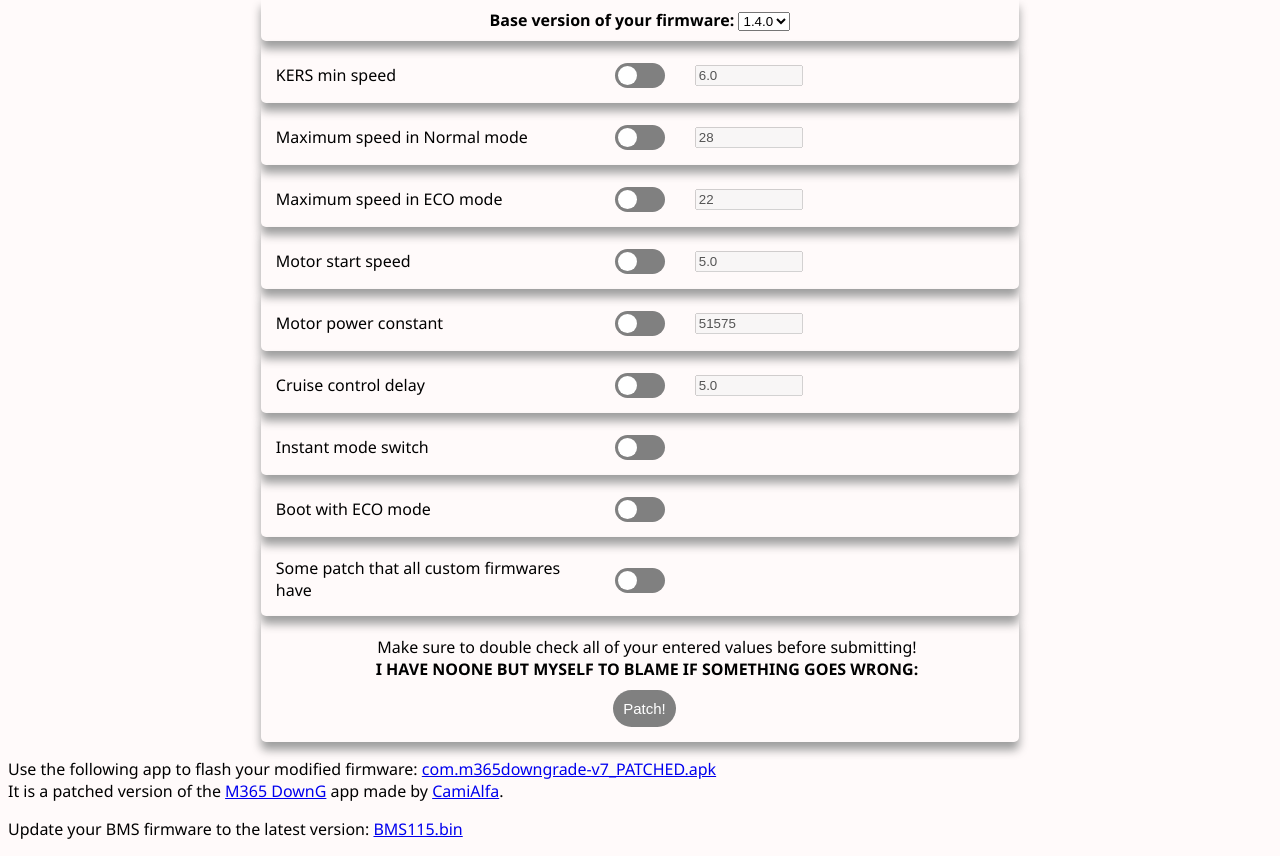
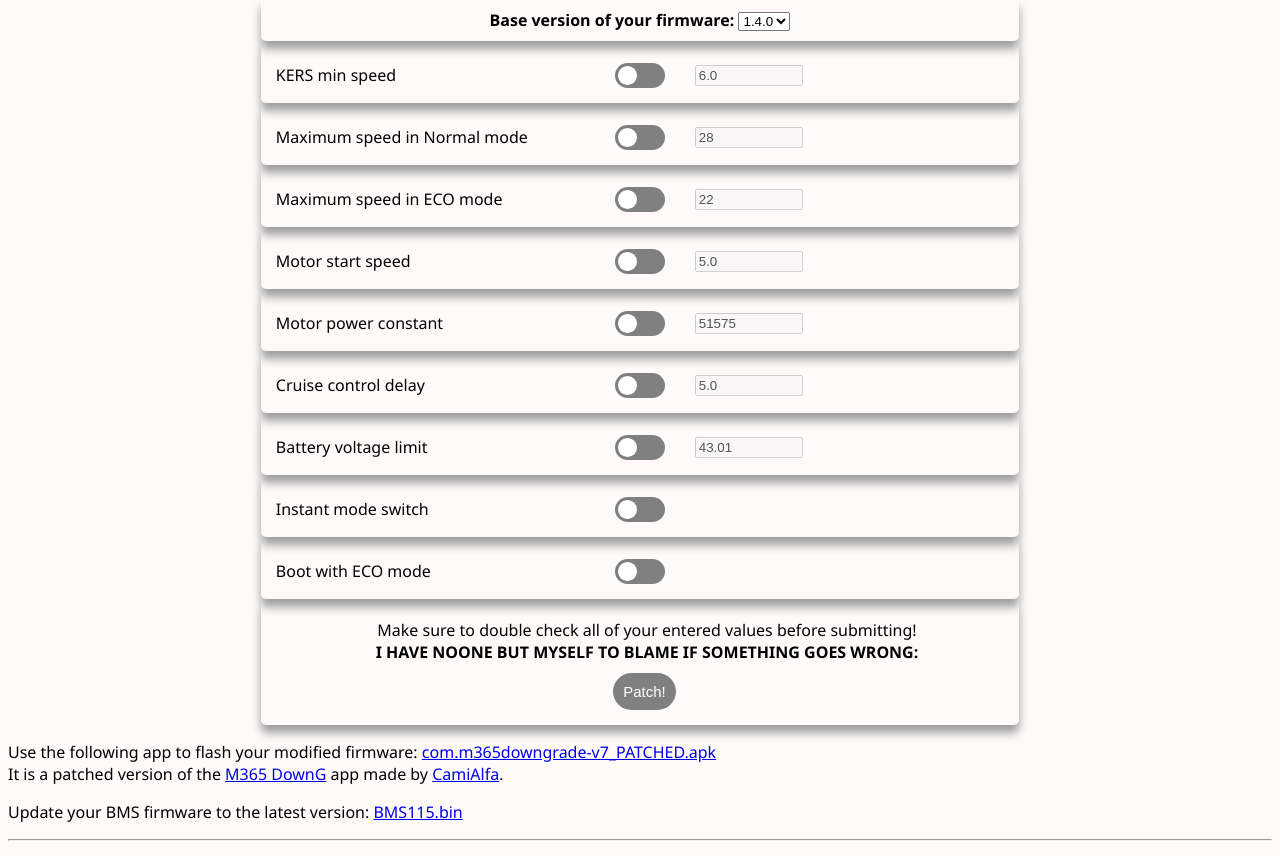
Before and after one commit to BotoX/xiaomi-m365-firmware-patcher, a Flask app: page / in a window 1280 px wide; the page is wider, and only the part inside the window is pictured. Shown: the part 310-1166 px from the top of that part. Run offline with Flask 2, Linux system fonts and the light colour scheme.

Commit message:
Pages update
Update to a new page version.
Added+fixed battery voltage selector.

```diff
--- a/web/templates/home.html
+++ b/web/templates/home.html
@@ -80,16 +80,17 @@
                 <td><input id="cruise_control_delay" type="number" step="0.1" min="0.1" max="20" value="5.0" disabled></td>
             </tr>
             <tr>
+                <td title="If you want to connect a custom battery with a higher voltage.">Battery voltage limit</td>
+                <td><input id="voltage_limit_chk" type="checkbox" onchange="CheckForm('voltage_limit', this);"><label for="voltage_limit_chk"></label></td>
+                <td><input id="voltage_limit" type="number" step="0.01" min="43.01" max="63.00" value="43.01" disabled></td>
+            </tr>
+            <tr>
                 <td title="Switch instantly between ECO and Normal mode while driving.">Instant mode switch</td>
                 <td colspan="2"><input type="checkbox" id="instant_eco_switch"><label for="instant_eco_switch"></label></td>
             </tr>
             <tr>
                 <td title="The scooter will always start in ECO mode.">Boot with ECO mode</td>
                 <td colspan="2"><input type="checkbox" id="boot_with_eco"><label for="boot_with_eco"></td>
-            </tr>
-            <tr>
-                <td title="And I honestly don't know what it's for, maybe you can tell me?">Some patch that all custom firmwares have</td>
-                <td colspan="2"><input type="checkbox" id="idk_what_this_does"><label for="idk_what_this_does"></td>
             </tr>
             <tr>
                 <td colspan="3" style="text-align: center;">
@@ -151,7 +152,7 @@
             ChangeForm("cruise_control_delay", "5", false);
             ChangeForm("instant_eco_switch", null, false);
             ChangeForm("boot_with_eco", null, false);
-            ChangeForm("idk_what_this_does", null, false);
+            ChangeForm("voltage_limit", "43.01", false);
         }
 
         function Preset_Mine() {
@@ -163,7 +164,7 @@
             ChangeForm("cruise_control_delay", "5", false);
             ChangeForm("instant_eco_switch", null, true);
             ChangeForm("boot_with_eco", null, false);
-            ChangeForm("idk_what_this_does", null, true);
+            ChangeForm("voltage_limit", "52.00", true);
         }
 
         function Preset_DYoC() {
@@ -175,7 +176,7 @@
             ChangeForm("cruise_control_delay", "5", false);
             ChangeForm("instant_eco_switch", null, false);
             ChangeForm("boot_with_eco", null, false);
-            ChangeForm("idk_what_this_does", null, true);
+            ChangeForm("voltage_limit", "52.00", true);
         }
 
         function Preset_CFWW() {
@@ -187,7 +188,7 @@
             ChangeForm("cruise_control_delay", "5", false);
             ChangeForm("instant_eco_switch", null, false);
             ChangeForm("boot_with_eco", null, false);
-            ChangeForm("idk_what_this_does", null, true);
+            ChangeForm("voltage_limit", "52.00", true);
         }
     </script>
 
```
Also changed, not shown: web/templates/home_ru.html (+9 -8 lines).
